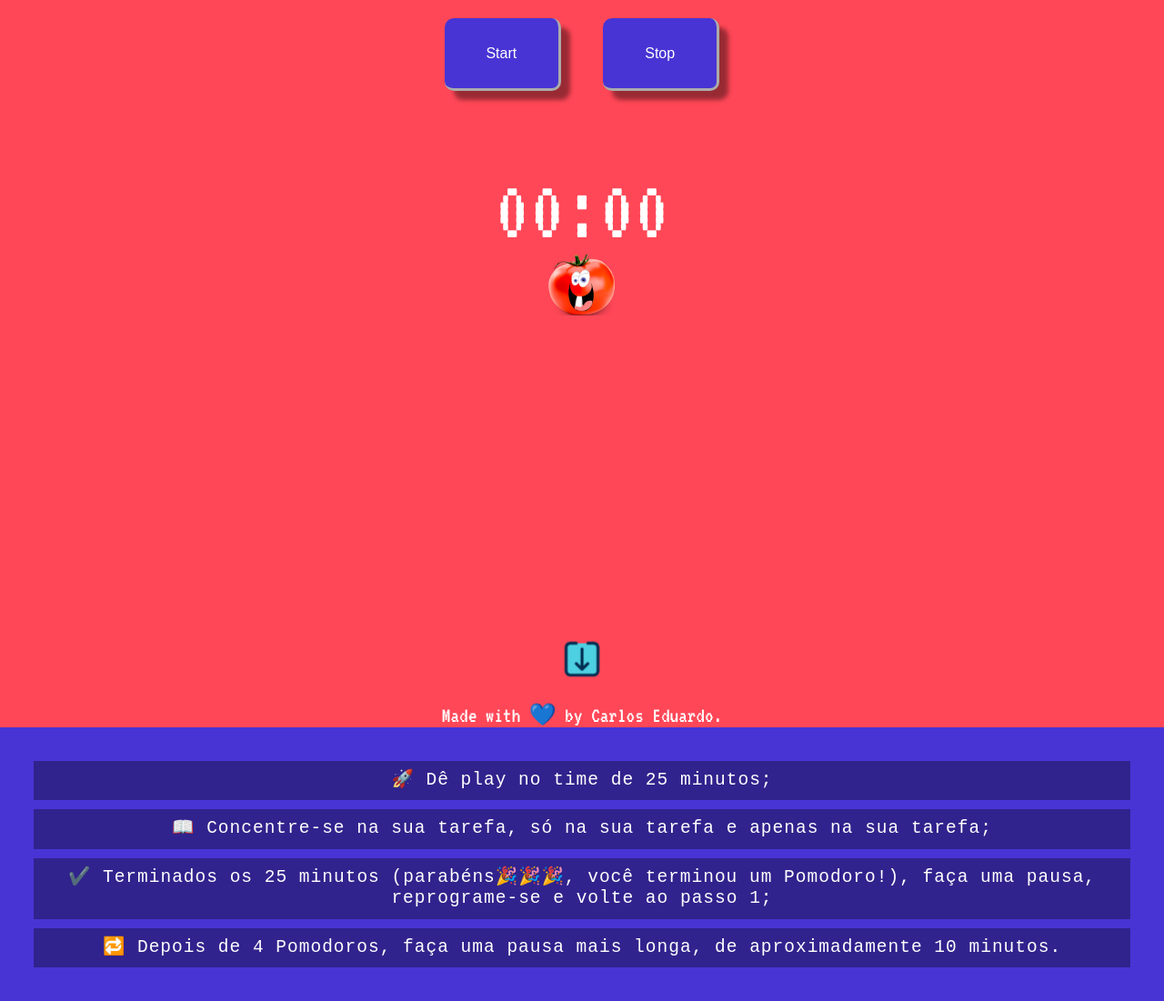
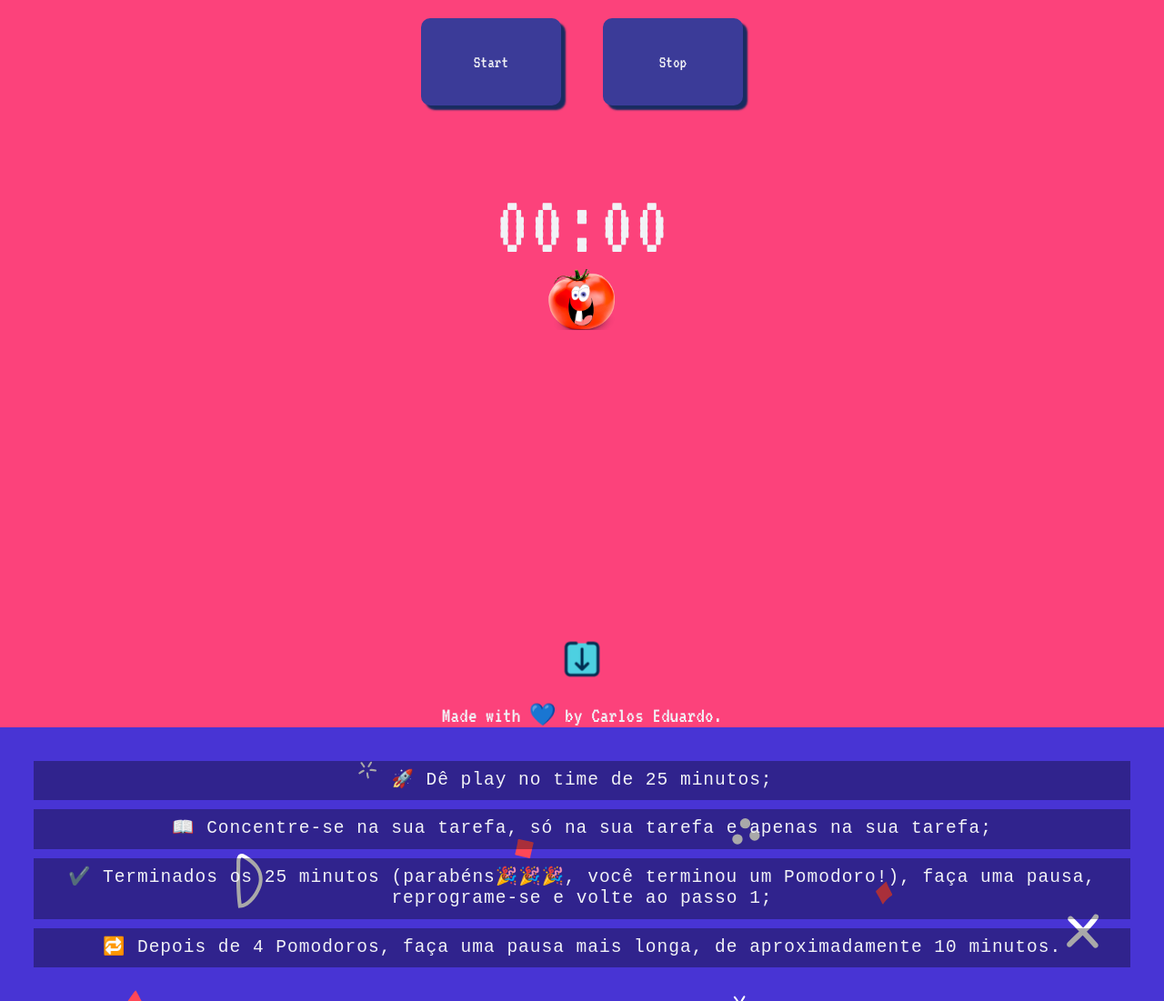
Before and after one commit to Carlosmelo1295/Tomatao, a plain HTML site: page index.html in a window 1280 px wide. Shown: the whole page at 91% size. Drawn offline with Linux system fonts and the light colour scheme; some packages are replaced by stand-ins of ours; a script that the page names is missing.

Commit message:
:heavy_plus_sign:

```diff
--- a/main.js
+++ b/main.js
@@ -2,6 +2,7 @@
 const $btnStart = document.querySelector("#btnStart");
 const $btnStop = document.querySelector("#btnStop");
 const timePomodoro = document.querySelector("#time");
+
 const audio = document.querySelector("#audio");
 const pressBtn = document.querySelector("#press");
 const tomataoAudio = document.querySelector("#tomataoAudio");
@@ -17,8 +18,8 @@ let seconds = "59";
 let size = 2;
 
 function startCount() {
-   "use strict";
    pressBtn.play();
+
    interval = setInterval(() => {
       timePomodoro.innerHTML = `${minutes}:${seconds}`;
       seconds--;
@@ -49,7 +50,7 @@ function startCount() {
          seconds = "59";
          img.style.rotate = "360deg";
       }
-   }, 10);
+   }, 1000);
 
    img.style.width = "200px";
    img.style.transition = "500ms";
@@ -62,7 +63,6 @@ function startCount() {
 //----------------------------------------------
 
 function stopCount() {
-   "use strict";
    clearInterval(interval);
    pressBtn.play();
    img.style.width = "100px";
--- a/style.css
+++ b/style.css
@@ -5,9 +5,10 @@
 }
 
 :root {
-	--background: #ff4757;
-	--color-white: #ffffff;
-	--color-dark: #4834d4;
+	--background: #FC427B;
+	--color-white:#f1f2f6;
+	--color-dark:#3B3B98;
+	--color-deep-dark: #182C61;
 	--font-big: 6em;
 	--font-small: 1.5em;
 }
@@ -19,6 +20,7 @@ html {
 	color: var(--color-white);
 	font-family: "VT323", monospace;
 	scroll-behavior: smooth;
+
 }
 
 .containerOne {
@@ -65,19 +67,28 @@ button {
 	color: var(--color-white);
 	padding: 10px;
 	margin: 20px;
-	box-shadow: 10px 10px 5px rgba(0, 0, 0, 0.404);
 	width: 8em;
 	height: 5em;
-	border-left: none;
-	border-top: none;
+	border: none;
 	border-radius: 10px;
-	border-width: 3px;
-	border-color: var(--color-white);
-	font-size: 1em;
+	font-size: 1.2em;
+	box-shadow: 5px 5px 2px var(--color-deep-dark);
+	font-family: "VT323", monospace;
+}
+button:active{
+	transform: scale(0.95);
+	transition: 300ms;
+}
+button:hover{
+	background-color: var(--color-white);
+	color: var(--color-dark);
+	box-shadow: 5px 5px 2px var(--color-dark);
 }
 
 .containerTwo {
-	background-color: var(--color-dark);
+	background-image: url(./backgrounds/Confetti-Doodles.svg);
+	background-repeat: no-repeat;
+	background-size: cover;
 	display: flex;
 	flex-wrap: wrap;
 	justify-content: center;
```
Also changed, not shown: backgrounds/Confetti-Doodles.svg (added).
